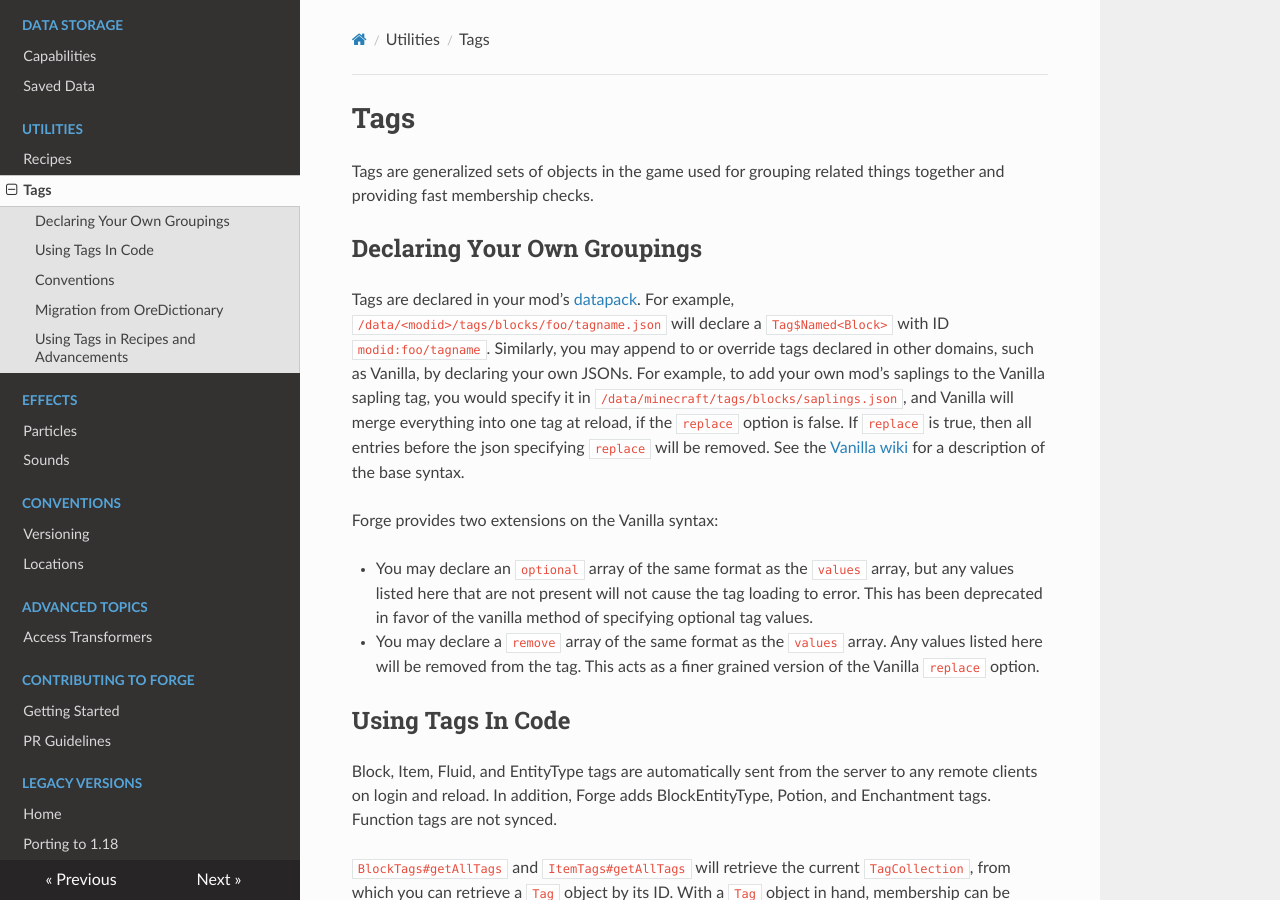
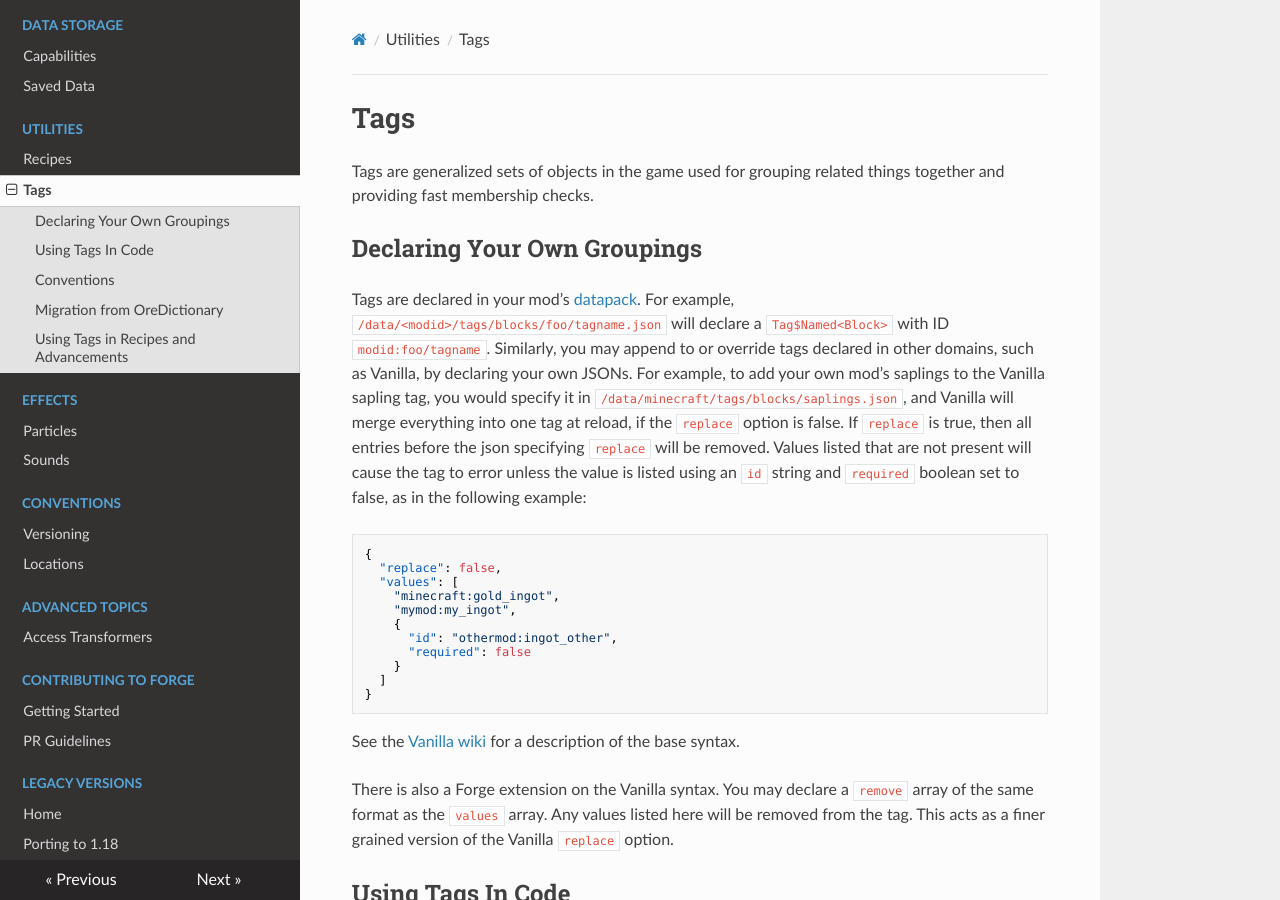
Before and after one commit to MinecraftForge/Documentation, an MkDocs documentation site: the page built from docs/utilities/tags.md, in a window 1280 px wide and 900 px high. Built offline with MkDocs 1.6.1, drawn with Linux system fonts in a browser that asks for light colours; nearby versions of some CDN libraries.

Commit message:
Tags conciseness fix

````diff
--- a/docs/utilities/tags.md
+++ b/docs/utilities/tags.md
@@ -9,13 +9,26 @@ Tags are declared in your mod's [datapack][datapack]. For example, `/data/<modid
 Similarly, you may append to or override tags declared in other domains, such as Vanilla, by declaring your own JSONs.
 For example, to add your own mod's saplings to the Vanilla sapling tag, you would specify it in `/data/minecraft/tags/blocks/saplings.json`, and Vanilla will merge everything into one tag at reload, if the `replace` option is false.
 If `replace` is true, then all entries before the json specifying `replace` will be removed.
+Values listed that are not present will cause the tag to error unless the value is listed using an `id` string and `required` boolean set to false, as in the following example:
+
+```json
+{
+  "replace": false,
+  "values": [
+    "minecraft:gold_ingot",
+    "mymod:my_ingot",
+    {
+      "id": "othermod:ingot_other",
+      "required": false
+    }
+  ]
+}
+```
+
 See the [Vanilla wiki][tags] for a description of the base syntax.
 
-Forge provides two extensions on the Vanilla syntax:
-
-* You may declare an `optional` array of the same format as the `values` array, but any values listed here that are not present will not cause the tag loading to error.
-This has been deprecated in favor of the vanilla method of specifying optional tag values.
-* You may declare a `remove` array of the same format as the `values` array. Any values listed here will be removed from the tag. This acts as a finer grained version of the Vanilla `replace` option.
+There is also a Forge extension on the Vanilla syntax.
+You may declare a `remove` array of the same format as the `values` array. Any values listed here will be removed from the tag. This acts as a finer grained version of the Vanilla `replace` option.
 
 
 Using Tags In Code
````
